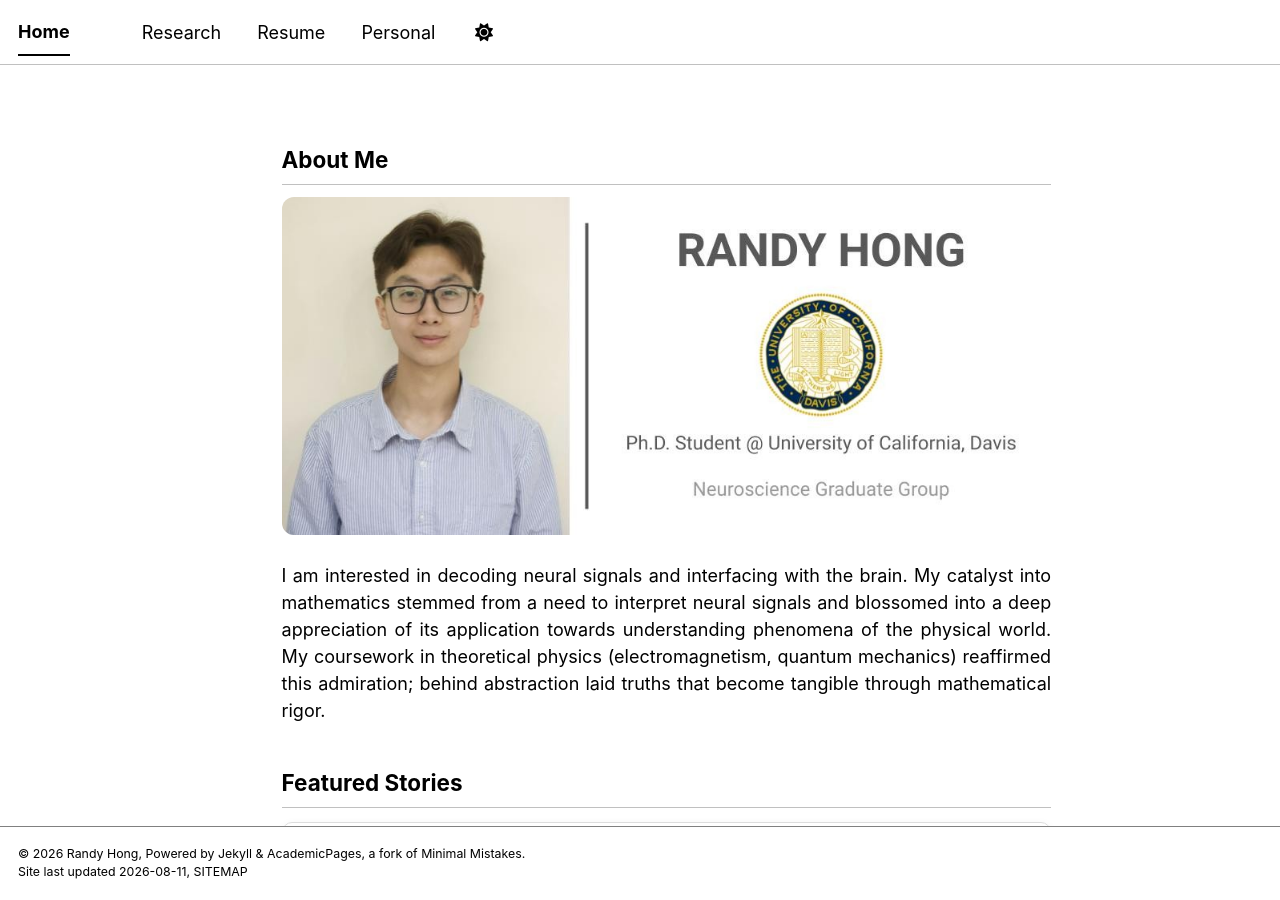
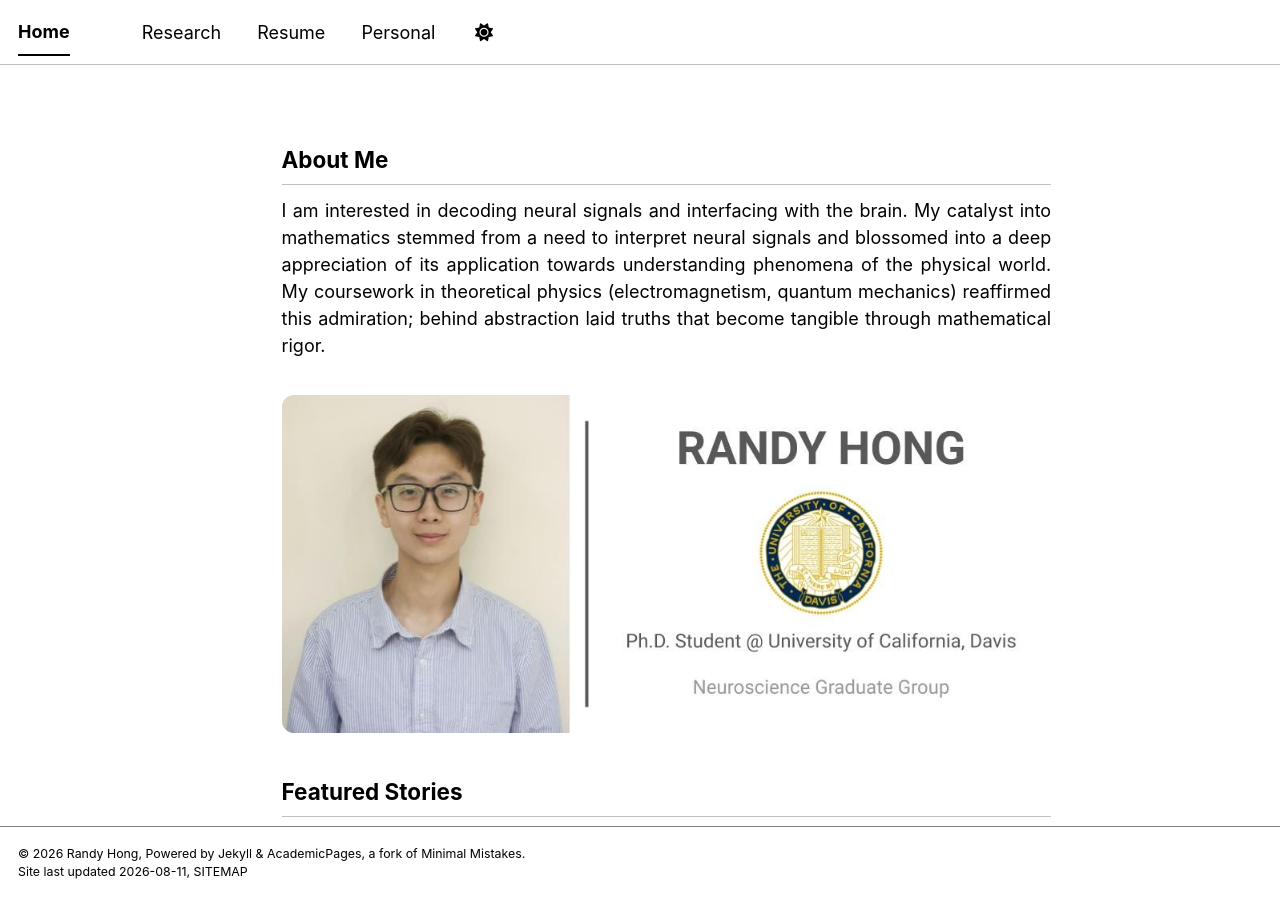
Before and after one commit to randyhongg/randyhongg.github.io, a Jekyll site: the page built from _pages/about.md, in a window 1280 px wide and 900 px high. Built offline with Jekyll 4.4.1, drawn with Linux system fonts in a browser that asks for light colours; a style sheet for code colours, icons or effects is not loaded.

Commit message:
Update about.md

```diff
--- a/_pages/about.md
+++ b/_pages/about.md
@@ -85,13 +85,13 @@ redirect_from:
 </style>
 ## About Me
 
-<img class="profile-banner-img" src="../images/banner.jpg" alt="Randy Hong, Ph.D. Student, University of California Davis, Neuroscience Graduate Group">
-
 <div class="reveal" style="text-align: justify; text-align-last: justify; margin-bottom: 2rem;" markdown="1">
 
 I am interested in decoding neural signals and interfacing with the brain. My catalyst into mathematics stemmed from a need to interpret neural signals and blossomed into a deep appreciation of its application towards understanding phenomena of the physical world. My coursework in theoretical physics (electromagnetism, quantum mechanics) reaffirmed this admiration; behind abstraction laid truths that become tangible through mathematical rigor.
 
 </div>
+
+<img class="profile-banner-img" src="../images/banner.jpg" alt="Randy Hong, Ph.D. Student, University of California Davis, Neuroscience Graduate Group">
 
 ## Featured Stories
 
```
